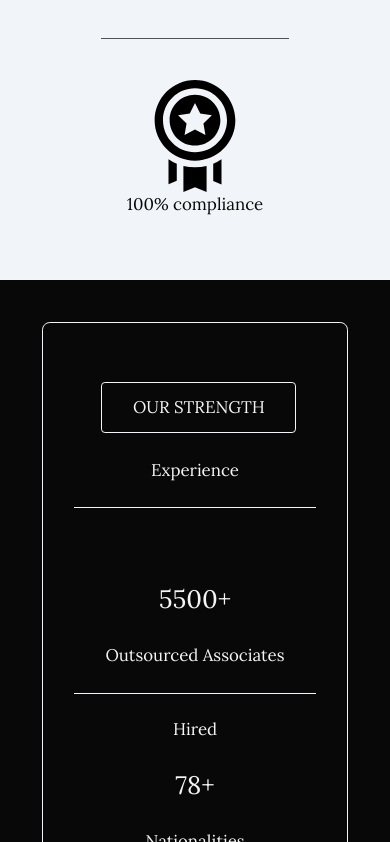
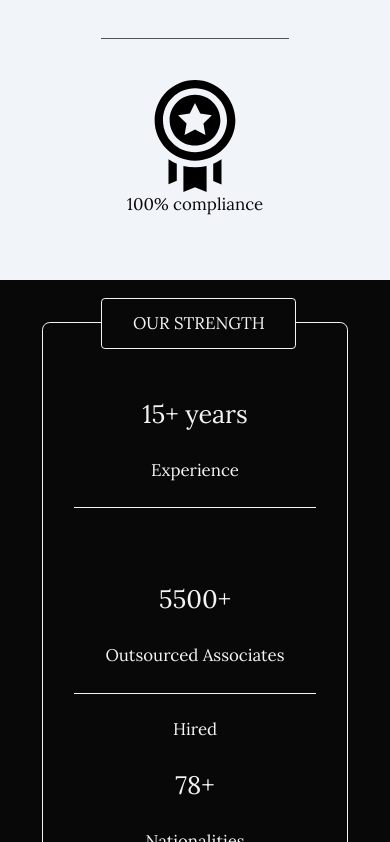
Before and after one commit to talha2510/mhticon, a Next.js app: page / in a window 390 px wide. Shown: the part 3365-4207 px from the top of the page. Built offline with nearby package versions, Linux system fonts and the light colour scheme; a web font is replaced by a local one.

Commit message:
first commit

```diff
--- a/app/ui/home/home.module.css
+++ b/app/ui/home/home.module.css
@@ -647,7 +647,7 @@
 		justify-content: center;
 		align-items: center;
 		position: absolute;
-		top:444vh;
+		top:434vh;
 		right: 24vw;
 		width: 50%;
 		height: 6vh;
```
Also changed, not shown: 1 other file (tests, documents, lock files or other folders).
